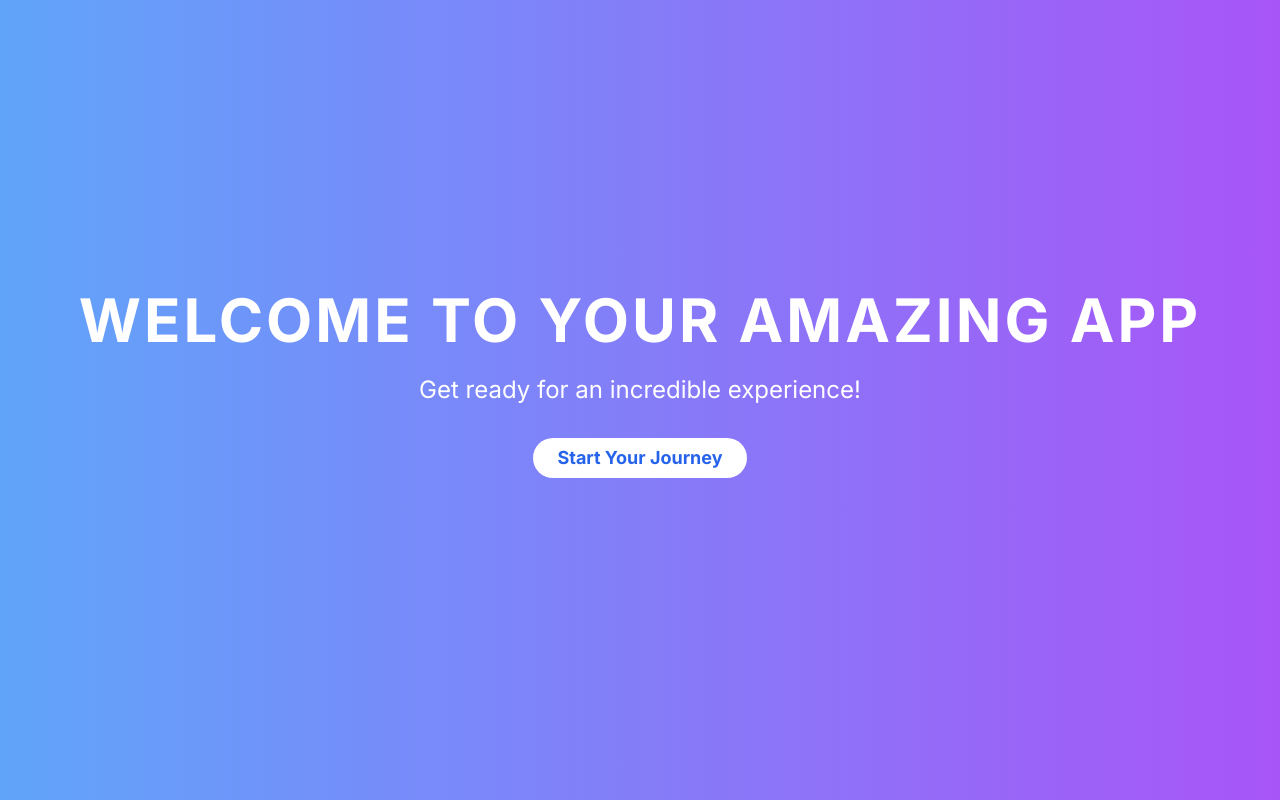
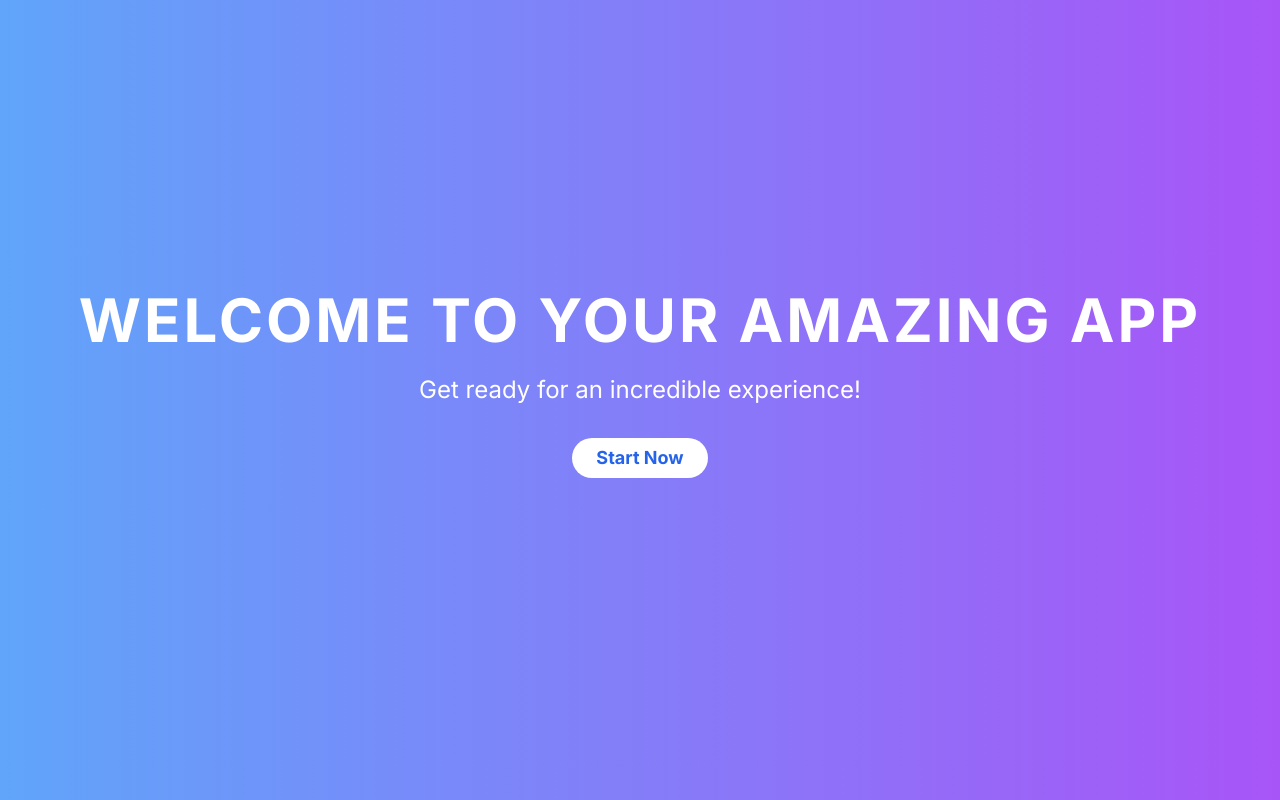
Before and after one commit to MuhammadAman02/hst-ai-283cf5dd-c3e4-4983-9ea1-bd20a8903111, a React (Vite) app: page / in a window 1280 px wide. Built offline with nearby package versions, Linux system fonts and the light colour scheme.

Commit message:
update file

```diff
--- a/src/pages/Index.tsx
+++ b/src/pages/Index.tsx
@@ -10,7 +10,7 @@ const Index = () => {
         </h1>
         <p className="text-2xl text-white mb-8">Get ready for an incredible experience!</p>
         <Button className="bg-white text-blue-600 hover:bg-blue-100 font-bold py-3 px-6 rounded-full text-lg transition duration-300 ease-in-out transform hover:scale-105">
-          Start Your Journey
+          Start Now
         </Button>
       </div>
     </div>
```
